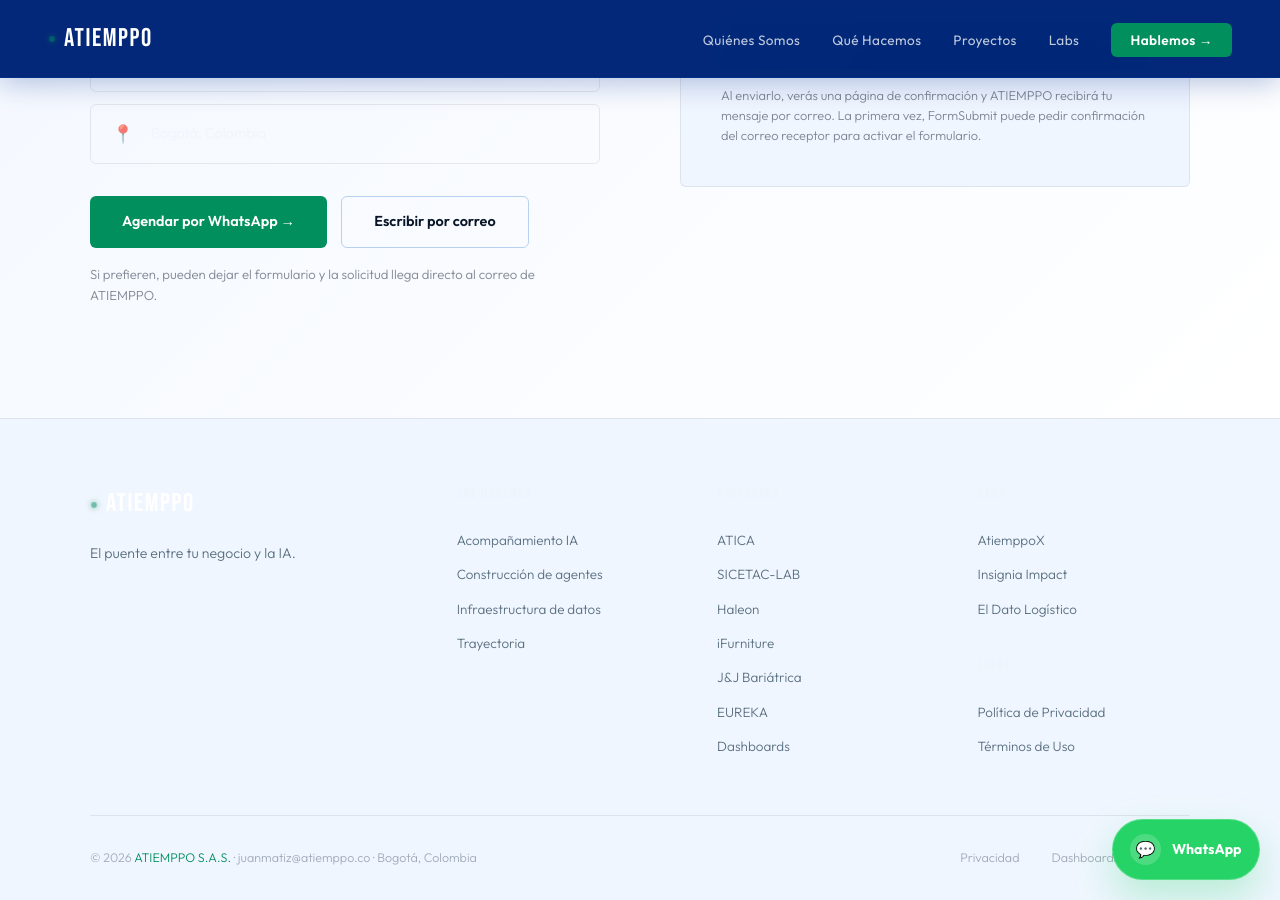
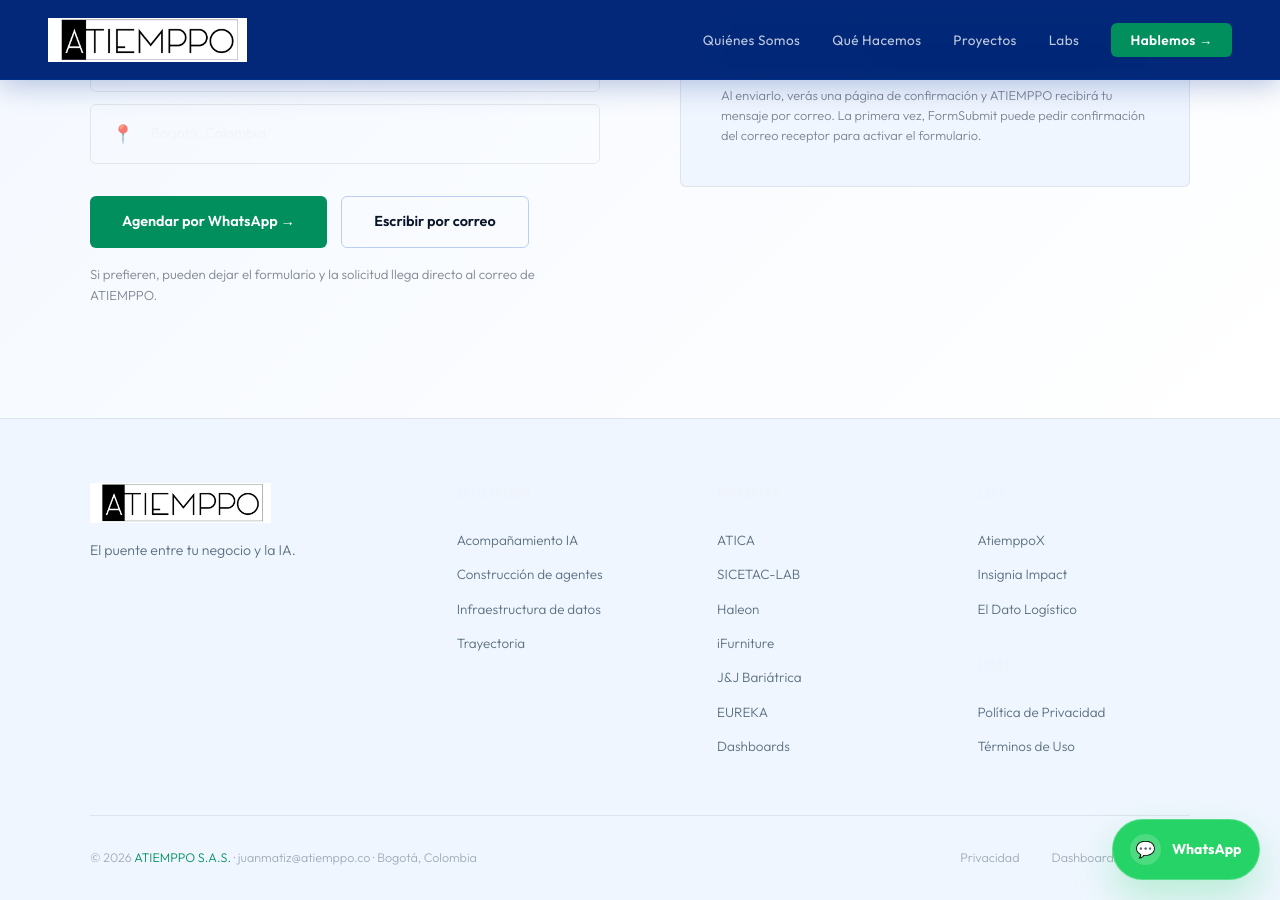
Before and after one commit to imatjuanmatiz/atiemppo-web, a Jekyll site: the page built from index.html, in a window 1280 px wide and 900 px high, scrolled down 11160 px. Built offline with Jekyll 4.4.1, drawn with Linux system fonts in a browser that asks for light colours.

Commit message:
commit
logot atiemppo

```diff
--- a/index.html
+++ b/index.html
@@ -166,8 +166,8 @@
 /* NAV */
 nav#nav{position:fixed;top:0;left:0;right:0;z-index:200;display:flex;align-items:center;justify-content:space-between;padding:1.1rem 3rem;background:rgba(0,45,140,.95)!important;backdrop-filter:blur(20px);border-bottom:1px solid rgba(0,80,200,.2);transition:background .3s}
 nav#nav.scrolled{background:rgba(0,38,120,.99)!important;box-shadow:0 4px 30px rgba(0,45,140,.3)}
-.nav-logo{font-family:var(--display);font-size:1.6rem;letter-spacing:.06em;color:#ffffff!important;text-decoration:none;display:flex;align-items:center;gap:.5rem}
-.nav-dot{width:8px;height:8px;background:var(--teal);border-radius:50%;box-shadow:0 0 10px var(--teal);animation:pulse 2s ease-in-out infinite;flex-shrink:0}
+.nav-logo{color:#ffffff!important;text-decoration:none;display:flex;align-items:center}
+.nav-logo img{display:block;height:44px;width:auto;max-width:220px;object-fit:contain}
 @keyframes pulse{0%,100%{opacity:1;transform:scale(1)}50%{opacity:.5;transform:scale(.7)}}
 .nav-links{display:flex;gap:2rem;list-style:none;align-items:center}
 .nav-links a{color:rgba(255,255,255,.75);font-size:.85rem;font-weight:400;letter-spacing:.03em;transition:color .2s;text-decoration:none}
@@ -365,6 +365,7 @@
 .footer-inner{max-width:1100px;margin:0 auto}
 .footer-top{display:grid;grid-template-columns:1.5fr repeat(3,1fr);gap:3rem;margin-bottom:3rem}
 .footer-brand .nav-logo{margin-bottom:1rem;display:inline-flex}
+.footer-brand .nav-logo img{height:40px;max-width:200px}
 .footer-tagline{font-size:.88rem;color:var(--muted);line-height:1.6;max-width:220px}
 .footer-col h4{font-family:var(--display);font-size:.85rem;letter-spacing:.12em;color:rgba(238,242,247,.35);margin-bottom:1.25rem;text-transform:uppercase}
 .footer-col ul{list-style:none}
@@ -421,7 +422,9 @@
 <body>
 
 <nav id="nav">
-  <a href="/" class="nav-logo"><span class="nav-dot"></span>ATIEMPPO</a>
+  <a href="/" class="nav-logo" aria-label="ATIEMPPO">
+    <img src="/assets/images/logo-atiemppo.png" alt="ATIEMPPO"/>
+  </a>
   <ul class="nav-links">
     <li><a href="#quienes">Quiénes Somos</a></li>
     <li><a href="#hacemos">Qué Hacemos</a></li>
@@ -675,7 +678,7 @@
 <footer>
   <div class="footer-inner">
     <div class="footer-top">
-      <div class="footer-brand"><a href="/" class="nav-logo"><span class="nav-dot"></span>ATIEMPPO</a><p class="footer-tagline">El puente entre tu negocio y la IA.</p></div>
+      <div class="footer-brand"><a href="/" class="nav-logo" aria-label="ATIEMPPO"><img src="/assets/images/logo-atiemppo.png" alt="ATIEMPPO"/></a><p class="footer-tagline">El puente entre tu negocio y la IA.</p></div>
       <div class="footer-col"><h4>Qué hacemos</h4><ul><li><a href="#hacemos">Acompañamiento IA</a></li><li><a href="#hacemos">Construcción de agentes</a></li><li><a href="#hacemos">Infraestructura de datos</a></li><li><a href="#trayectoria">Trayectoria</a></li></ul></div>
       <div class="footer-col"><h4>Proyectos</h4><ul><li><a href="#proyectos">ATICA</a></li><li><a href="#proyectos">SICETAC-LAB</a></li><li><a href="#proyectos">Haleon</a></li><li><a href="#proyectos">iFurniture</a></li><li><a href="#proyectos">J&amp;J Bariátrica</a></li><li><a href="#proyectos">EUREKA</a></li><li><a href="https://dashboards.atiemppo.co" target="_blank">Dashboards</a></li></ul></div>
       <div class="footer-col"><h4>Labs</h4><ul><li><a href="#labs">AtiemppoX</a></li><li><a href="#labs">Insignia Impact</a></li><li><a href="https://eldatologistico.com" target="_blank">El Dato Logístico</a></li></ul><br><h4>Legal</h4><ul><li><a href="/politicaprivacidad">Política de Privacidad</a></li><li><a href="#">Términos de Uso</a></li></ul></div>
```
Also changed, not shown: assets/images/logo-atiemppo.png (added).
